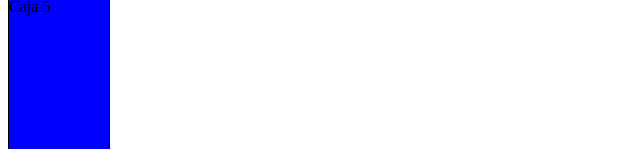
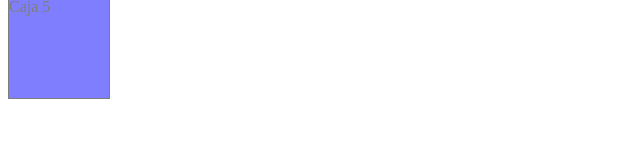
Before and after one commit to nivamol/practica_js, a plain HTML site: page index.html in a window 1280 px wide. Shown: the part 419-568 px from the top of the page, without its empty margins (0-640 px from the left). Drawn offline with Linux system fonts and the light colour scheme.

Commit message:
propiedad opacity

```diff
--- a/style.css
+++ b/style.css
@@ -14,10 +14,10 @@ div.caja1 {
 }
 
 div.caja3 {
-    visibility: hidden; /* -- nos permite ocultar elementos sin ignorar la posición del resto de elementos-- */
+
 }
 
 div.caja5 {
     background-color: blue;
-    height: 500px;
+    opacity: 0.5; /* -- Opacar elementos - recibe valores de 0 a 1 -- */
 }
```
